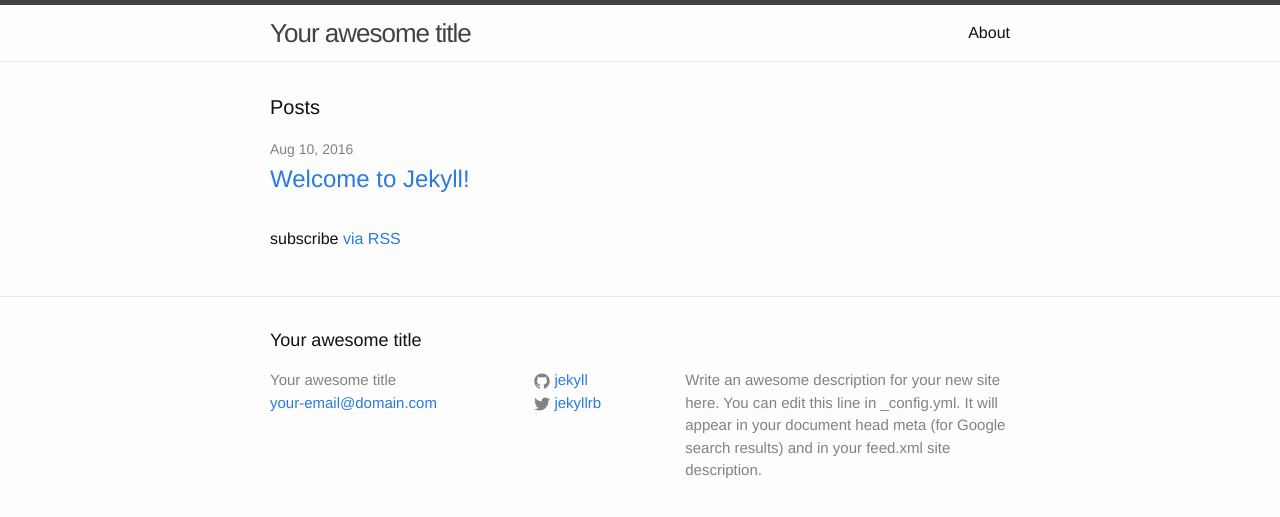
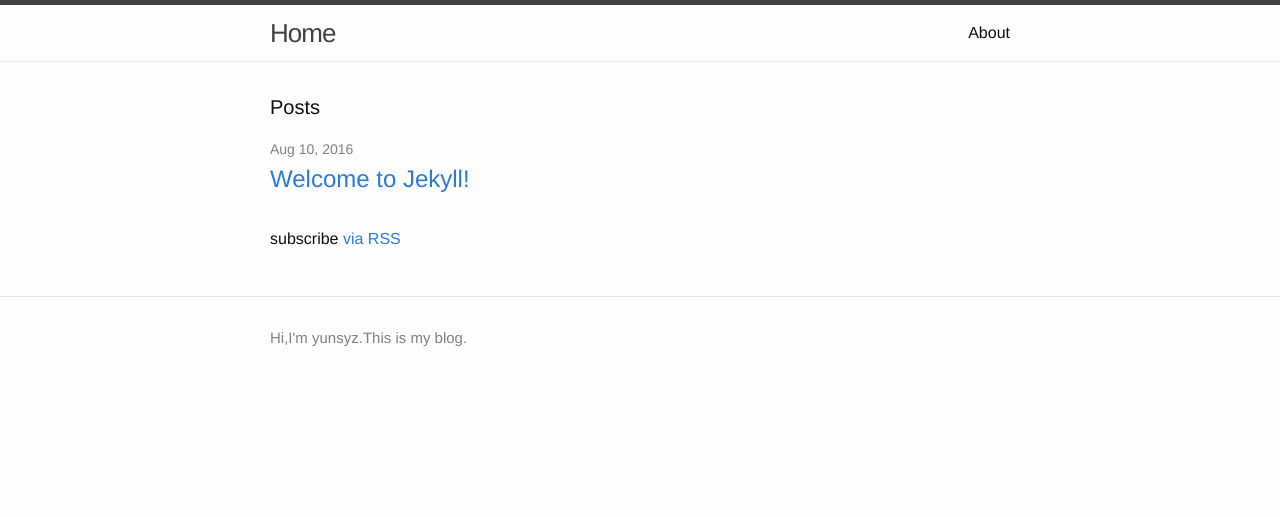
Before and after one commit to yunsyz/yunsyz.github.io, a Jekyll site: the page built from index.html, in a window 1280 px wide. Shown: the top 517 px of the page. Built offline with Jekyll 4.4.1, drawn with Linux system fonts in a browser that asks for light colours.

Commit message:
modify blog

```diff
--- a/_config.yml
+++ b/_config.yml
@@ -13,12 +13,10 @@
 # you will see them accessed via {{ site.title }}, {{ site.email }}, and so on.
 # You can create any custom variable you would like, and they will be accessible
 # in the templates via {{ site.myvariable }}.
-title: Your awesome title
+title: Home
 email: your-email@domain.com
 description: > # this means to ignore newlines until "baseurl:"
-  Write an awesome description for your new site here. You can edit this
-  line in _config.yml. It will appear in your document head meta (for
-  Google search results) and in your feed.xml site description.
+  Hi,I'm yunsyz.This is my blog.
 baseurl: "" # the subpath of your site, e.g. /blog
 url: "http://example.com" # the base hostname & protocol for your site
 twitter_username: jekyllrb
--- a/_includes/footer.html
+++ b/_includes/footer.html
@@ -2,31 +2,7 @@
 
   <div class="wrapper">
 
-    <h2 class="footer-heading">{{ site.title | escape }}</h2>
-
     <div class="footer-col-wrapper">
-      <div class="footer-col footer-col-1">
-        <ul class="contact-list">
-          <li>{{ site.title | escape }}</li>
-          <li><a href="mailto:{{ site.email }}">{{ site.email }}</a></li>
-        </ul>
-      </div>
-
-      <div class="footer-col footer-col-2">
-        <ul class="social-media-list">
-          {% if site.github_username %}
-          <li>
-            {% include icon-github.html username=site.github_username %}
-          </li>
-          {% endif %}
-
-          {% if site.twitter_username %}
-          <li>
-            {% include icon-twitter.html username=site.twitter_username %}
-          </li>
-          {% endif %}
-        </ul>
-      </div>
 
       <div class="footer-col footer-col-3">
         <p>{{ site.description | escape }}</p>
--- a/_sass/minima/_layout.scss
+++ b/_sass/minima/_layout.scss
@@ -127,18 +127,18 @@
 }
 
 .footer-col-1 {
-    width: -webkit-calc(35% - (#{$spacing-unit} / 2));
-    width:         calc(35% - (#{$spacing-unit} / 2));
+    width: -webkit-calc(5% - (#{$spacing-unit} / 2));
+    width:         calc(5% - (#{$spacing-unit} / 2));
 }
 
 .footer-col-2 {
-    width: -webkit-calc(20% - (#{$spacing-unit} / 2));
-    width:         calc(20% - (#{$spacing-unit} / 2));
+    width: -webkit-calc(5% - (#{$spacing-unit} / 2));
+    width:         calc(5% - (#{$spacing-unit} / 2));
 }
 
 .footer-col-3 {
-    width: -webkit-calc(45% - (#{$spacing-unit} / 2));
-    width:         calc(45% - (#{$spacing-unit} / 2));
+    width: -webkit-calc(90% - (#{$spacing-unit} / 2));
+    width:         calc(90% - (#{$spacing-unit} / 2));
 }
 
 @include media-query($on-laptop) {
```
